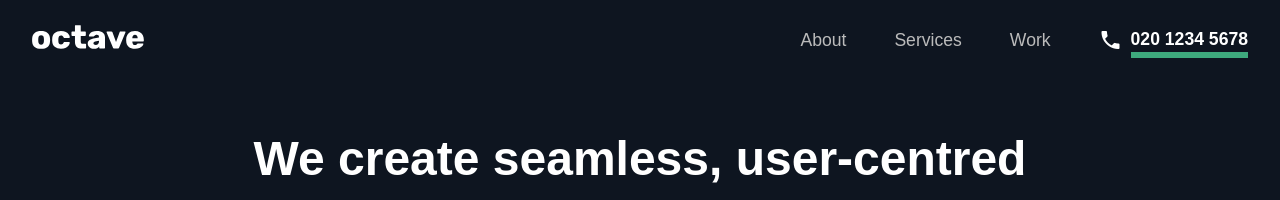
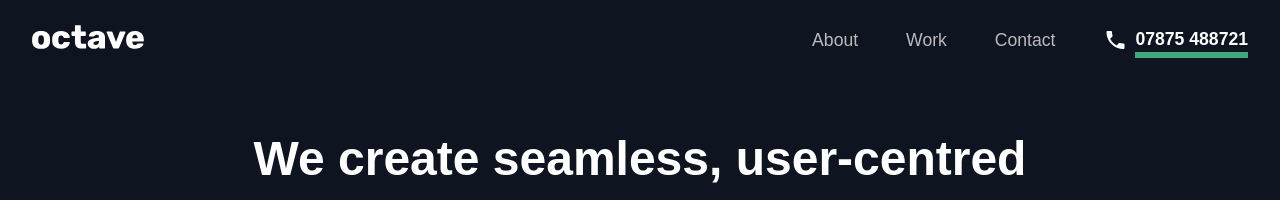
Before and after one commit to chrisjingram/octave-website, a Jekyll site: the page built from index.html, in a window 1280 px wide. Shown: the top 200 px of the page. Built offline with Jekyll 4.4.1, drawn with Linux system fonts in a browser that asks for light colours; nearby versions of some CDN libraries; some web fonts are replaced; some of the changed text lies outside the part shown.

Commit message:
Updated project links and footer information

```diff
--- a/_includes/contact.html
+++ b/_includes/contact.html
@@ -1,9 +1,9 @@
 <section id="contact">
   <h2>Ready to chat?</h2>
-  <p>Call us on 020 1437 3748 or fill in our contact form to talk about your project.</p>
+  <p>Call us on 07875 488721 or send us an email to talk about your project.</p>
   <div class="contact-buttons">
-    <a href="#" class="button icon-left"><i class="material-icons">phone</i>020 1437 3748</a>
-    <a href="#" class="button icon-left"><i class="material-icons">email</i>enquiry@builtbyoctave.co.uk</a>
-    <a href="#" class="button icon-left"><i class="material-icons">arrow_right</i>Contact form</a>
+    <a href="tel:+447875488721" class="button icon-left"><i class="material-icons">phone</i>07875 488721</a>
+    <a href="mailto:hello@builtbyoctave.com" class="button icon-left"><i class="material-icons">email</i>hello@builtbyoctave.com</a>
+<!--    <a href="" class="button icon-left"><i class="material-icons">arrow_right</i>Contact form</a>-->
   </div>
 </section>
--- a/_includes/footer.html
+++ b/_includes/footer.html
@@ -1,9 +1,4 @@
 <section id="footer">
-  <div class="footer-nav">
-    <a href="#" class="footer-link">Home</a>
-    <a href="#" class="footer-link">About</a>
-    <a href="#" class="footer-link">Services</a>
-    <a href="#" class="footer-link">Work</a>
-  </div>
-  <p class="copyright">&copy; 2020 Octave</p>
+  <p class="copyright">&copy; 2020 Octave Technology Limited.</p>
+  <p class="copyright">Registered in England and Wales. Company number: 11277986.</p>
 </section>
--- a/_includes/header.html
+++ b/_includes/header.html
@@ -4,9 +4,9 @@
     <nav>
       <ul>
         <li><a href="#">About</a></li>
-        <li><a href="#">Services</a></li>
-        <li><a href="#">Work</a></li>
-        <li class="phone-number"><a href="tel:"><i class="material-icons">phone</i><span>020 1234 5678</span></a></li>
+        <li><a href="#projects">Work</a></li>
+        <li><a href="#contact">Contact</a></li>
+        <li class="phone-number"><a href="tel:+447875488721"><i class="material-icons">phone</i><span>07875 488721</span></a></li>
       </ul>
     </nav>
     <a href="javascript:toggleFullscreenMenu()" class="hamburger-button">
@@ -18,8 +18,8 @@
   <a href="javascript:toggleFullscreenMenu()" class="close-button"><i class="material-icons">close</i></a>
   <ul>
     <li><a href="/">Home</a></li>
-    <li><a href="#" onclick="toggleFullscreenMenu()">Services</a></li>
-    <li><a href="#" onclick="toggleFullscreenMenu()">Portfolio</a></li>
-    <li><a href="#" onclick="toggleFullscreenMenu()">Contact</a></li>
+    <li><a href="#">About</a></li>
+    <li><a href="#projects" onclick="toggleFullscreenMenu()">Work</a></li>
+    <li><a href="#contact" onclick="toggleFullscreenMenu()">Contact</a></li>
   </ul>
 </div>
--- a/_includes/projects.html
+++ b/_includes/projects.html
@@ -3,7 +3,7 @@
     <div class="project-info">
       <h2>How a Car Works</h2>
       <p>Car mechanics manual and complete 14 hour video course. We designed and developed the Android and iOS mobile app, increasing the rating from 3.5 to 5 stars.</p>
-      <a href="#" class="button button-white icon-right">See more<i class="material-icons">arrow_right</i></a>
+      <a href="https://apps.apple.com/gb/app/how-a-car-works/id961583774" target="_blank" class="button button-white icon-right">See more<i class="material-icons">arrow_right</i></a>
     </div>
     <div class="project-img">
       <img alt="Mockup of How a Car Works app on iPhone" src="/assets/images/hacw-mockup.png">
@@ -13,7 +13,7 @@
     <div class="project-info">
       <h2>PHE Active 10</h2>
       <p>Walking app designed to track your everyday walks and show you how to increase your intensity to benefit your health. We developed the app with the University of Sheffield, and with the security and scalability to support half a million users.</p>
-      <a href="#" class="button button-white icon-right">See more<i class="material-icons">arrow_right</i></a>
+      <a href="https://apps.apple.com/gb/app/one-you-active-10-walk-tracker/id1204295312" target="_blank" class="button button-white icon-right">See more<i class="material-icons">arrow_right</i></a>
     </div>
     <div class="project-img">
       <img alt="Mockup of Active 10 app on iPhone" src="/assets/images/active10-mockup.png">
@@ -21,12 +21,12 @@
   </div>
   <div class="project etcetera">
     <div class="project-info">
-      <h2>etcetera design</h2>
+      <h2>Etcetera Design</h2>
       <p>UX, branding and web designer based in Hackney, London. Octave developed etcetera’s website working closely with Stephanie to bring her designs to life with responsiveness and animation.</p>
-      <a href="#" class="button button-white icon-right">See more<i class="material-icons">arrow_right</i></a>
+      <a href="https://etcetera.design" target="_blank" class="button button-white icon-right">See more<i class="material-icons">arrow_right</i></a>
     </div>
     <div class="project-img">
-      <img alt="Mockup of Active 10 app on iPhone" src="/assets/images/etcetera-mockup.png">
+      <img alt="Mockup of Etcetera Design in the browser" src="/assets/images/etcetera-mockup.png">
     </div>
   </div>
 </section>
--- a/_sass/_footer.scss
+++ b/_sass/_footer.scss
@@ -3,7 +3,6 @@
   background: $indigo;
   @include md{
     padding: 1rem 2rem;
-    display: flex;
   }
   @include lg{
     padding: 2rem 4rem;
@@ -12,10 +11,6 @@
     font-size: 0.75rem;
     color: #eee;
     margin: 0;
-    @include md{
-      text-align: right;
-      flex: 1;
-    }
   }
   .footer-nav{
     margin-bottom: 0.75rem;
```
